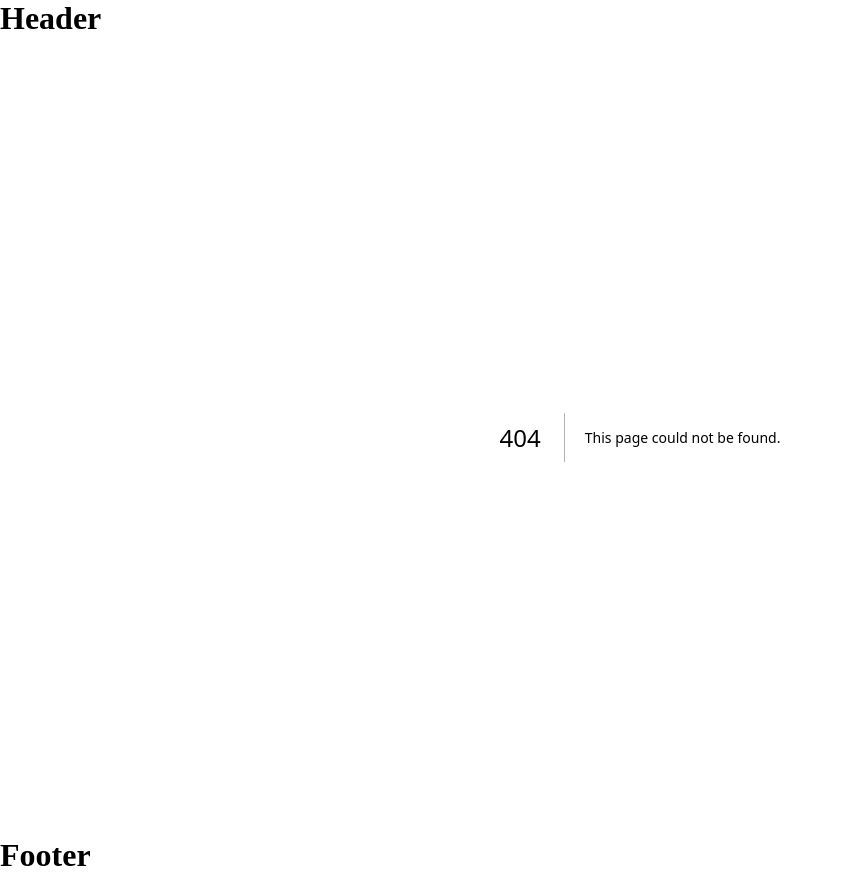
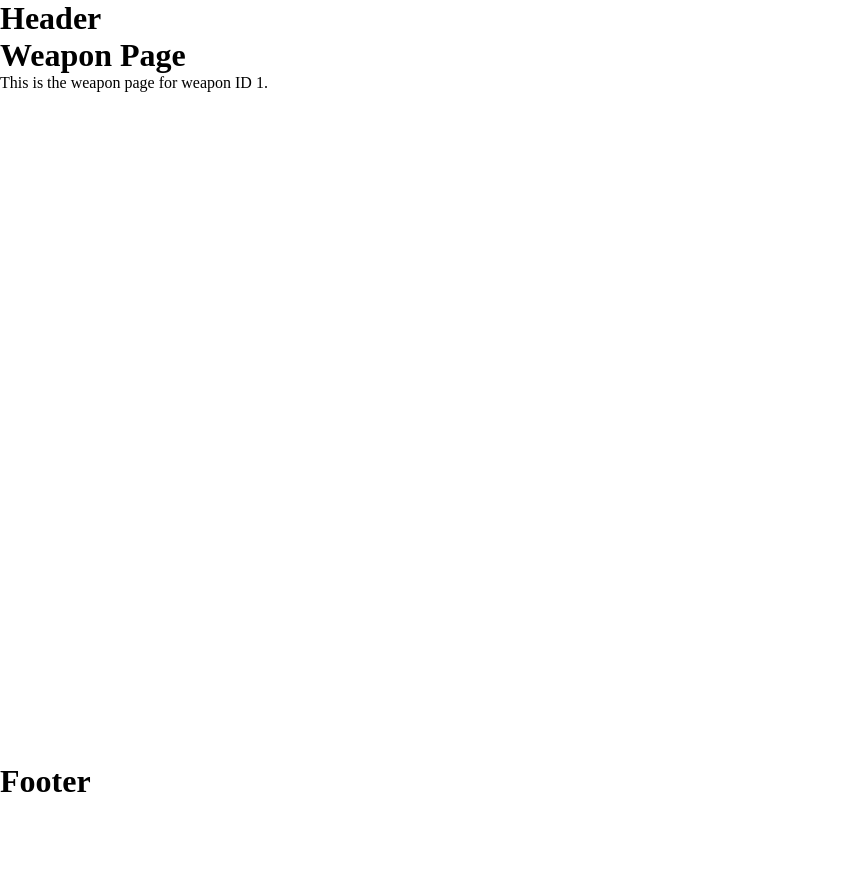
Before and after one commit to ChaosCantrip/LCBRealms, a Next.js app: page /weapons/1 in a window 1280 px wide. Before the commit this address had no page. Shown: the whole page, without its empty margins (0-843 px from the left). After the commit the page ends 800 px from the top, so only its background shows below. Built offline with nearby package versions, Linux system fonts and the light colour scheme.

Commit message:
Added basic weapon_id page

```diff
--- /dev/null
+++ b/src/app/weapons/[weapon_id]/page.js
@@ -0,0 +1,9 @@
+export default function WeaponPage({ params }) {
+    const weapon_id = params.weapon_id;
+    return (
+        <div>
+            <h1>Weapon Page</h1>
+            <p>This is the weapon page for weapon ID {weapon_id}.</p>
+        </div>
+    );
+}
```
